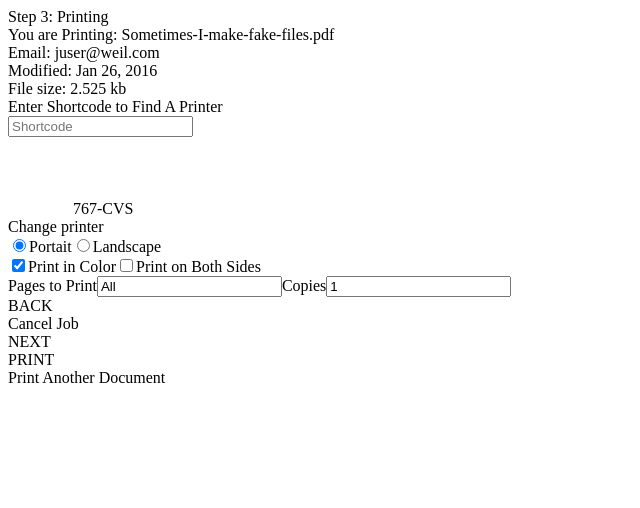
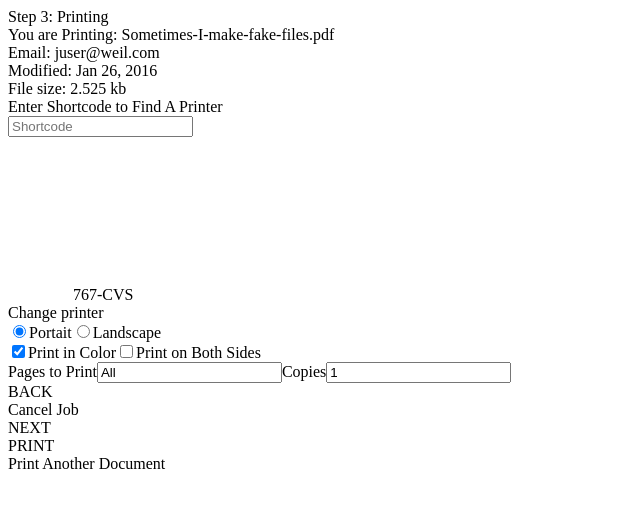
Before and after one commit to Shugar/breezy-print, a Node project: template app/partials/secondScreen.jade in a window 1280 px wide. Shown: the top 508 px of the page, without its empty margins (0-640 px from the left). Run offline with Node 20 templates, Linux system fonts and the light colour scheme; the template is opened without the code that fills it, so the values that code supplies are empty.

Commit message:
Loaders etc.

```diff
--- a/app/partials/secondScreen.jade
+++ b/app/partials/secondScreen.jade
@@ -14,11 +14,11 @@
           | Email:
           span juser@weil.com
 
-        .secondScreen-infoModified
+        .secondScreen-fileinfo
           | Modified:
           span Jan 26, 2016
 
-        .secondScreen-infoSize
+        .secondScreen-fileinfo
           | File size:
           span 2.525 kb
 
@@ -28,6 +28,9 @@
           | Enter Shortcode to Find A Printer
         .secondScreen-printerInput
           input(type="text" class="secondScreen-printerInputValue" id="txt-shortcode" placeholder='Shortcode')
+
+      .secondScreen-printerLoader
+        img(src='images/ring.svg')
 
       .secondScreen-printerStepTwo
         .secondScreen-printerTitle
--- a/app/styles/_secondScreen.scss
+++ b/app/styles/_secondScreen.scss
@@ -3,6 +3,7 @@
   display: none;
 
   &-printerStepOne,
+  &-printerLoader
   &-printerStepTwo {
     border: 2px #fff solid;
     padding: 25px;
@@ -106,8 +107,7 @@
   }
 
   &-infoOwned,
-  &-infoModified,
-  &-infoSize {
+  &-fileinfo {
     font-size: 15px;
     line-height: 24px;
 
@@ -168,6 +168,7 @@
     }
   }
 
+  &-printerLoader,
   &-printerStepTwo {
     display: none;
   }
```
Also changed, not shown: app/assets/images/ring.svg (added), app/assets/images/ripple.svg (added).
